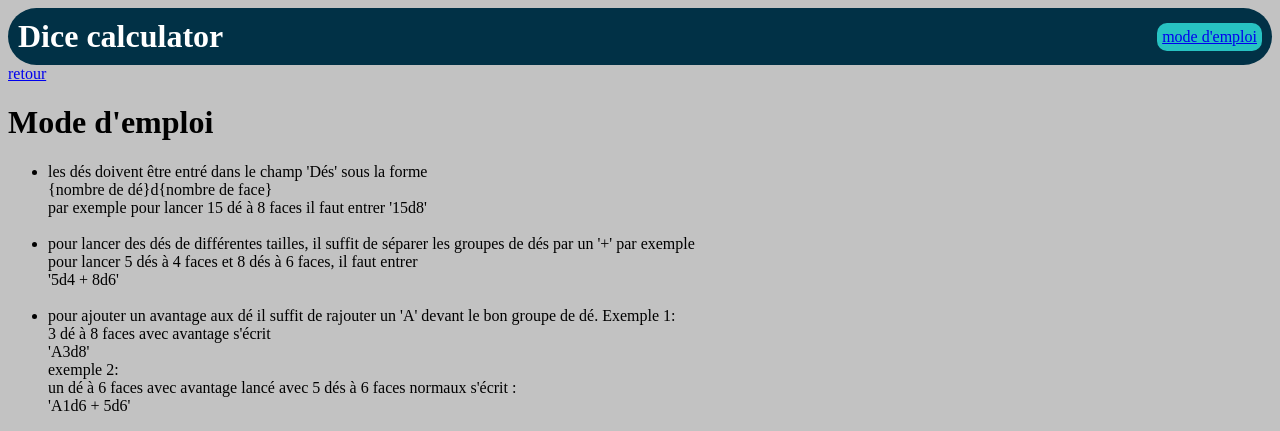
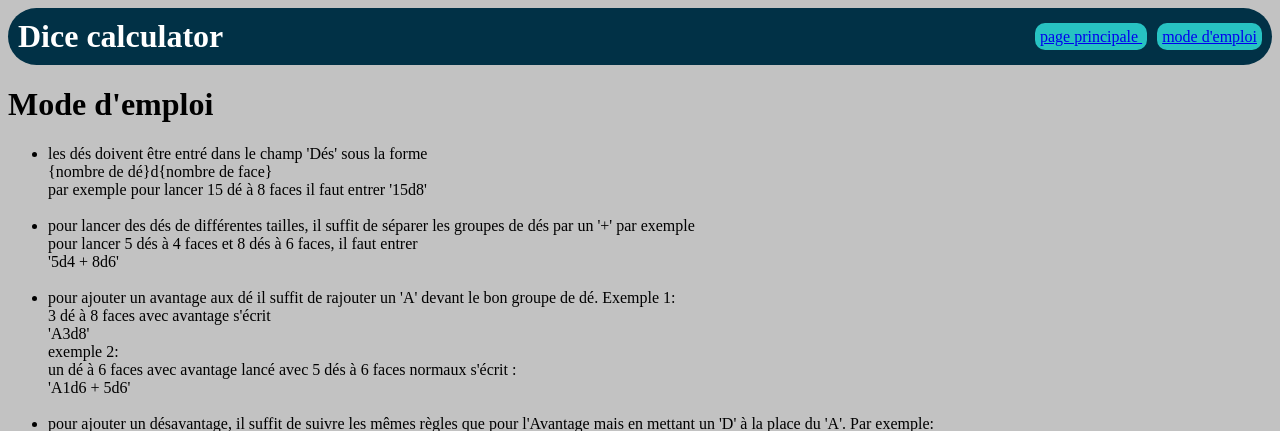
Before and after one commit to Ronron46/dices-roll-proba-calculator, a Django app: page /notice/ in a window 1280 px wide. Shown: the top 431 px of the page. Run offline with Django 5.2, Linux system fonts and the light colour scheme; some libraries are stand-ins or nearby versions.

Commit message:
feat: made the notic beautifuler

```diff
--- a/Dice/calculator/static/calculator/styles.css
+++ b/Dice/calculator/static/calculator/styles.css
@@ -18,7 +18,7 @@ header h1 {
     margin: 10px;
 }
 
-header nav {
+.btn1 {
     margin-right: 10px;
     padding: 5px;
     background-color: rgb(39, 194, 194);
@@ -71,8 +71,6 @@ header nav {
 .flex {
     background-color: rgb(1,49,70);
     color: white;
-    display: flex;
-    flex-direction: row;
     align-items: center;
     justify-content: space-between;
     border-radius: 30px;
--- a/Dice/calculator/templates/calculator/base.html
+++ b/Dice/calculator/templates/calculator/base.html
@@ -14,7 +14,8 @@
         <header>
             <h1> Dice calculator</h1>
             <nav>
-                <a href="{% url 'notice' %}">mode d'emploi</a>
+                <a href="{% url 'dice-calculator' %}" class="btn1">page principale </a>
+                <a href="{% url 'notice' %}" class="btn1">mode d'emploi</a>
             </nav>
         </header>
 
--- a/Dice/calculator/templates/calculator/notice.html
+++ b/Dice/calculator/templates/calculator/notice.html
@@ -1,9 +1,6 @@
 {% extends 'calculator/base.html' %}
 
 {% block content %}
-
-
-<a href="{% url 'dice-calculator' %}"> retour </a>
 
 <h1> Mode d'emploi </h1>
 
```
